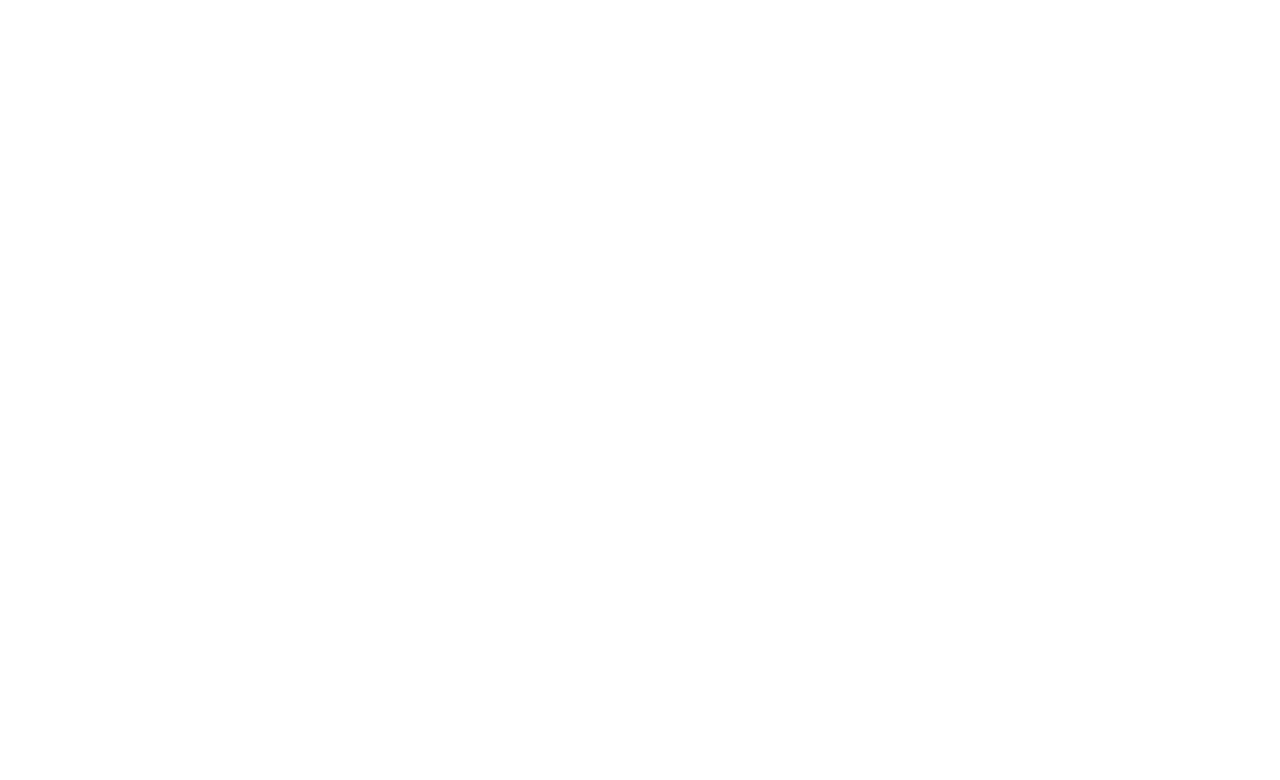
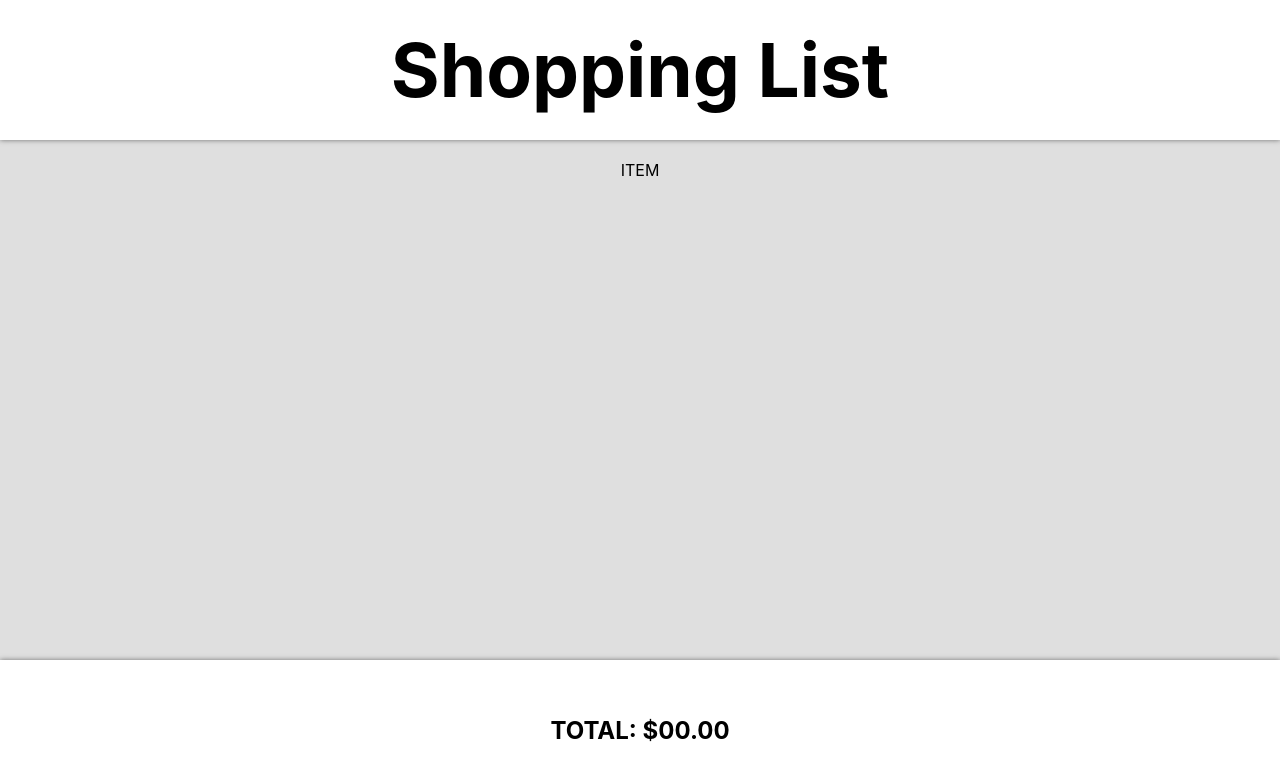
Before and after one commit to SkylerRiggle/onboard, a Next.js app in the folder client/: page / in a window 1280 px wide. Shown: the top 780 px of the page. Built offline with nearby package versions, Linux system fonts and the light colour scheme.

Commit message:
Website Layout

```diff
--- a/client/pages/index.tsx
+++ b/client/pages/index.tsx
@@ -2,8 +2,19 @@
 
 const Home: NextPage = () => {
   return (
-    <div>
+    <div className='background'>
+      <h1>Shopping List</h1>
 
+      <nav>
+        <ul>
+          <li>ITEM</li>
+        </ul>
+      </nav>
+
+      <div className='footer'>
+        <h2>TOTAL: $</h2>
+        <h2>00.00</h2>
+      </div>
     </div>
   )
 }
--- a/client/styles/globals.css
+++ b/client/styles/globals.css
@@ -1,16 +1,62 @@
 html,
 body {
-  padding: 0;
-  margin: 0;
+  background-color: #dfdfdf;
   font-family: -apple-system, BlinkMacSystemFont, Segoe UI, Roboto, Oxygen,
     Ubuntu, Cantarell, Fira Sans, Droid Sans, Helvetica Neue, sans-serif;
 }
 
-a {
-  color: inherit;
-  text-decoration: none;
+* {
+  box-sizing: border-box;
+  padding: 0;
+  margin: 0;
 }
 
-* {
-  box-sizing: border-box;
+nav ul {
+  width: fit-content;
+  height: 60vh;
+
+  overflow: hidden;
+  overflow-y: scroll;
 }
+
+li {
+  list-style: none;
+}
+
+h1 {
+  background-color: white;
+  width: 100%;
+  height: 20vh;
+  margin-bottom: 20px;
+
+  box-shadow: 0 0 5px 0 rgba(0, 0, 0, 0.5);
+  font-size: 56pt;
+
+  display: flex;
+  justify-content: center;
+  align-items: center;
+}
+
+.background {
+  width: 100vw;
+  height: 100vh;
+  overflow: hidden;
+
+  display: flex;
+  flex-direction: column;
+  justify-content: center;
+  align-items: center;
+}
+
+.footer {
+  background-color: white;
+  width: 100%;
+  height: 20vh;
+  margin-top: 20px;
+
+  box-shadow: 0 0 5px 0 rgba(0, 0, 0, 0.5);
+
+  display: flex;
+  justify-content: center;
+  align-items: center;
+}
```
Also changed, not shown: client/styles/Home.module.css (deleted, +0 -116 lines), client/assets/images/trash.png (added), 1 other file (tests, documents, lock files or other folders).
